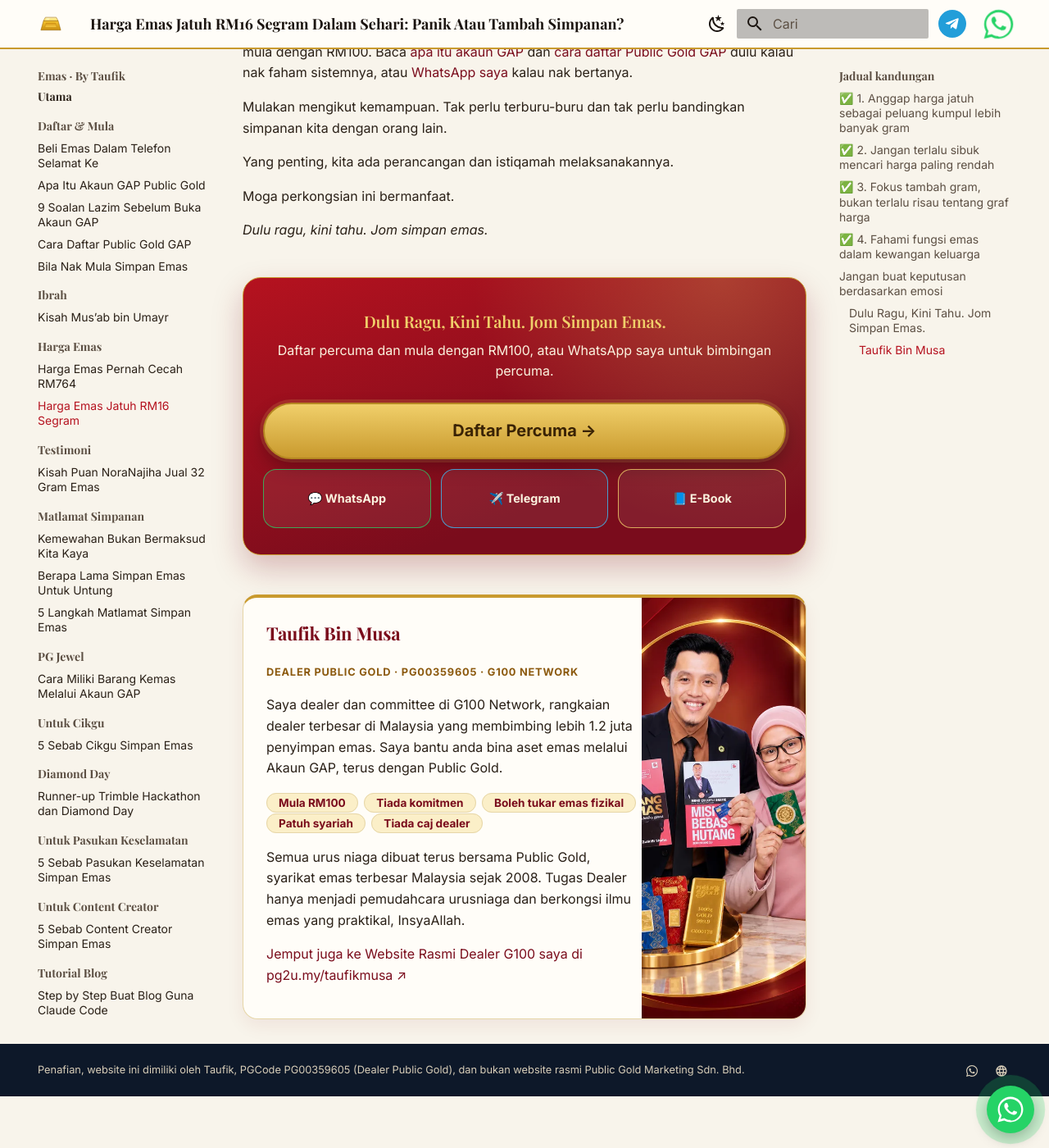
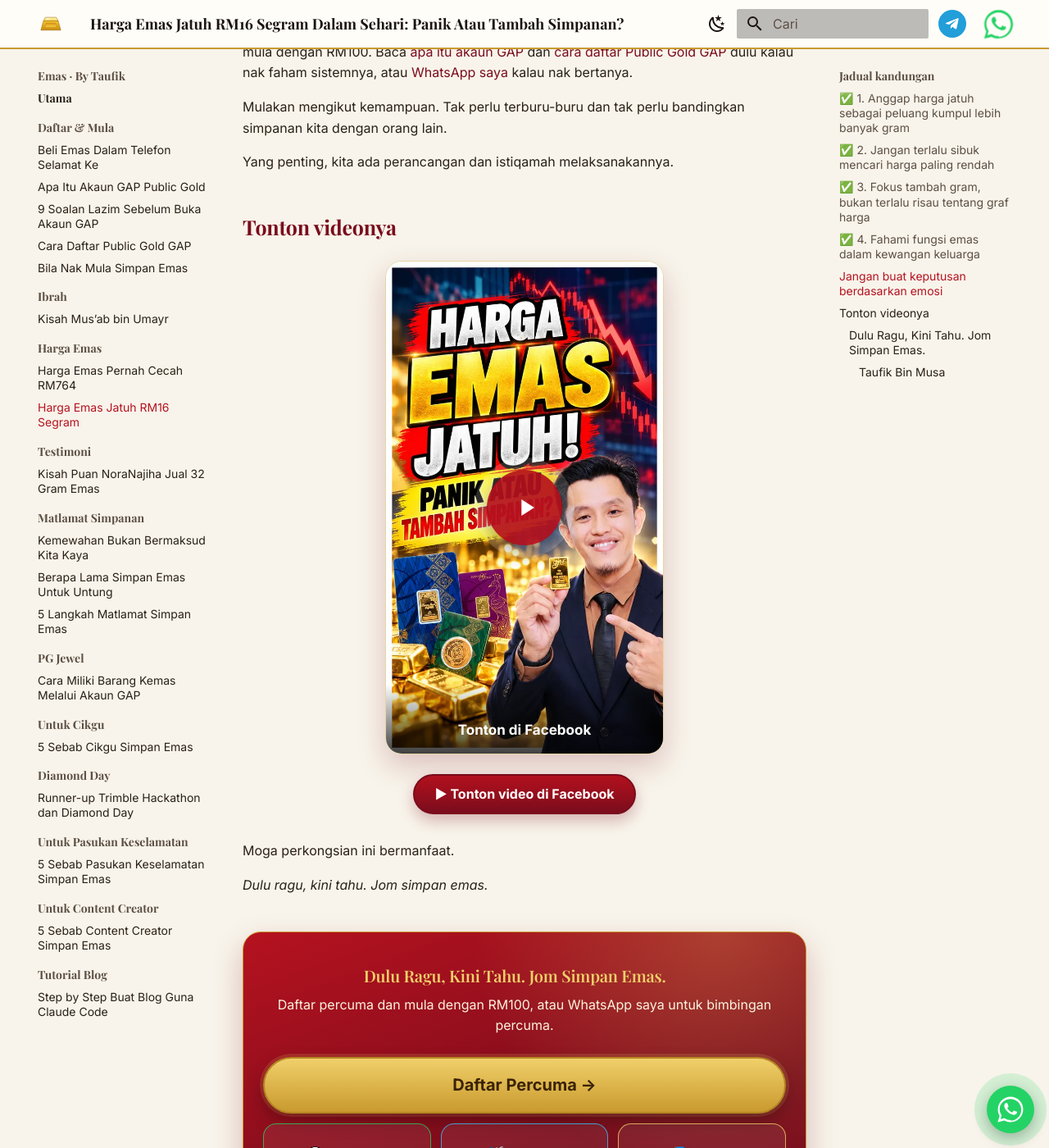
Before and after one commit to taufikmusa/emas, an MkDocs documentation site: the page built from docs/artikel/harga-emas-jatuh-rm16-segram-panik-atau-tambah-simpanan.md, in a window 1280 px wide and 1400 px high, scrolled down 4088 px. Shown: the whole window at 82% size. Built offline with MkDocs 1.6.1 and Material for MkDocs 9.7.7, drawn with Linux system fonts in a browser that asks for light colours; some web fonts are replaced.

Commit message:
Video Facebook dan thumbnail di bawah artikel harga emas jatuh RM16
Co-Authored-By: Claude Sonnet 5.5 <noreply@anthropic.com>
Claude-Session: https://claude.ai/code/session_01Kg5rzoNKh8hvmsKW8L46De

```diff
--- a/docs/artikel/harga-emas-jatuh-rm16-segram-panik-atau-tambah-simpanan.md
+++ b/docs/artikel/harga-emas-jatuh-rm16-segram-panik-atau-tambah-simpanan.md
@@ -85,6 +85,16 @@ Mulakan mengikut kemampuan. Tak perlu terburu-buru dan tak perlu bandingkan simp
 
 Yang penting, kita ada perancangan dan istiqamah melaksanakannya.
 
+## Tonton videonya
+
+<a class="video-thumb" href="https://www.facebook.com/share/v/1CFAMdSaSB/" aria-label="Tonton video harga emas jatuh, panik atau tambah simpanan di Facebook">
+<img src="../../assets/harga-jatuh-video-thumb.webp" alt="Thumbnail video: Harga emas jatuh! Panik atau tambah simpanan?" width="640" height="1137" loading="lazy" decoding="async">
+<span class="video-play" aria-hidden="true"><svg viewBox="0 0 24 24" width="34" height="34"><path fill="currentColor" d="M8 5v14l11-7z"/></svg></span>
+<span class="video-label">Tonton di Facebook</span>
+</a>
+
+<p class="video-cta"><a class="md-button md-button--primary" href="https://www.facebook.com/share/v/1CFAMdSaSB/">▶ Tonton video di Facebook</a></p>
+
 Moga perkongsian ini bermanfaat.
 
 *Dulu ragu, kini tahu. Jom simpan emas.*
```
Also changed, not shown: docs/assets/harga-jatuh-video-thumb.webp (added).
